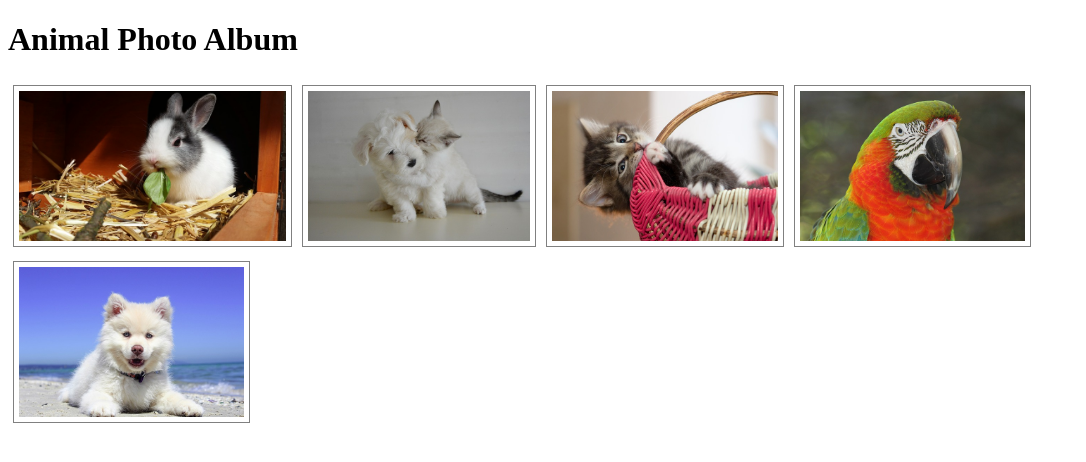
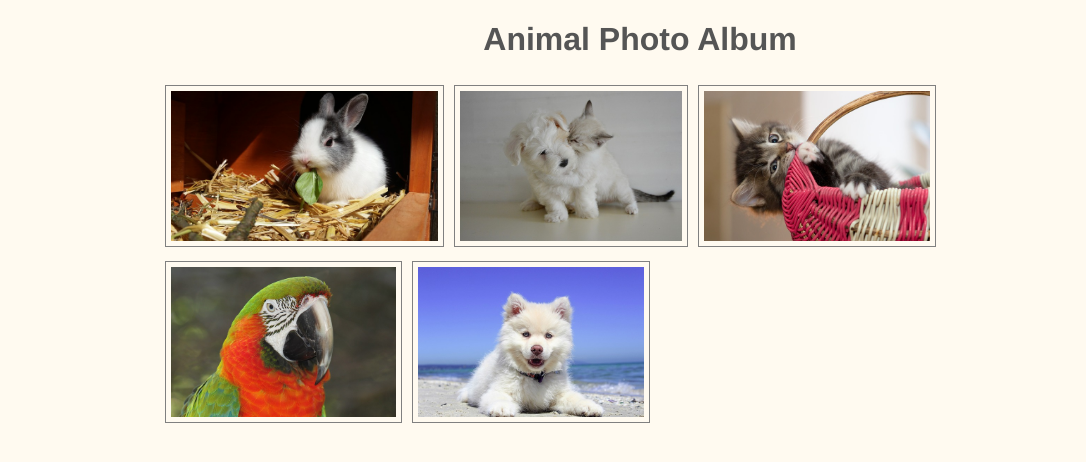
Before and after one commit to codechristian/animal-photo-gallery, a plain HTML site: page index.html in a window 1280 px wide. Shown: the whole page, without its empty margins (0-1086 px from the left). Drawn offline with Linux system fonts and the light colour scheme.

Commit message:
add container and some more styling

```diff
--- a/css/styles.css
+++ b/css/styles.css
@@ -1,3 +1,18 @@
+body {
+  background-color: floralwhite;
+  font-family: helvetica, arial, sans-serif;
+}
+
+h1 {
+  text-align: center;
+  color: #555;
+}
+
+.container {
+  max-width: 960px;
+  margin: 0 auto;
+}
+
 .no-scroll {
   overflow: hidden;
 }
--- a/index.html
+++ b/index.html
@@ -9,11 +9,13 @@
     <script src="js/script.js" defer></script>
   </head>
   <body>
-    <h1>Animal Photo Album</h1>
-    <section id="album-view">
-    </section>
+    <div class="container">
+      <h1>Animal Photo Album</h1>
+      <section id="album-view">
+      </section>
 
-    <section id="modal-view" class="hidden">
-    </section>
+      <section id="modal-view" class="hidden">
+      </section>
+    </div>
   </body>
 </html>
```
